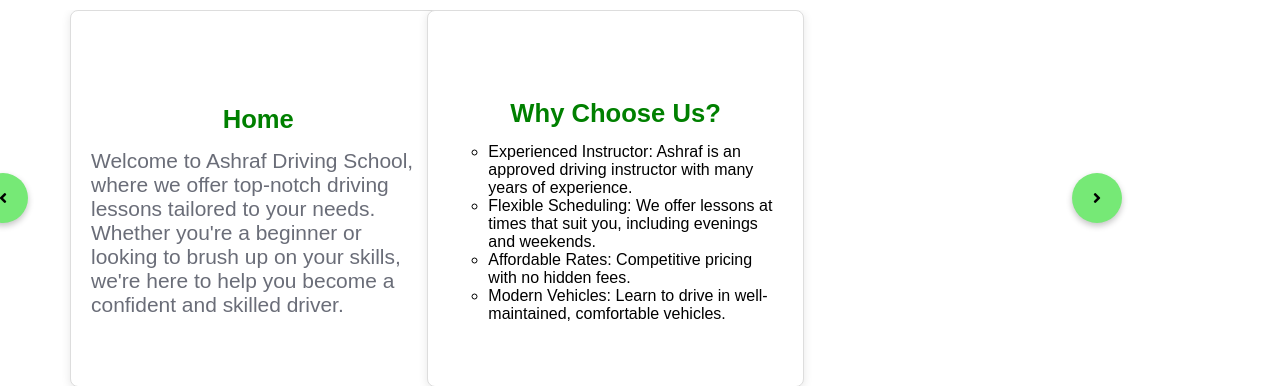
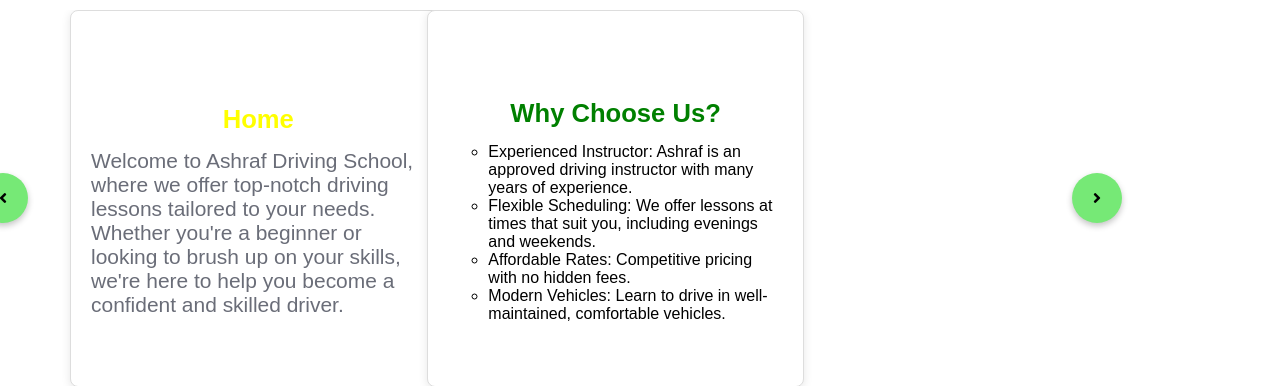
Before and after one commit to RahinAshraf/ash_driving_school, a Django app: page / in a window 1280 px wide. Shown: the part 926-1312 px from the top of the page. Run offline with Django 3.2, Linux system fonts and the light colour scheme.

Commit message:
Describe the changes you made

```diff
--- a/ash_driving_school/templates/abu.html
+++ b/ash_driving_school/templates/abu.html
@@ -419,7 +419,7 @@ footer {
 
                     <ul class="carousel">
                         <li class="card">
-                            <h2 style="color: green; font-weight:bold;">
+                            <h2>
                                 Home
                             </h2>
                             <span>
```
